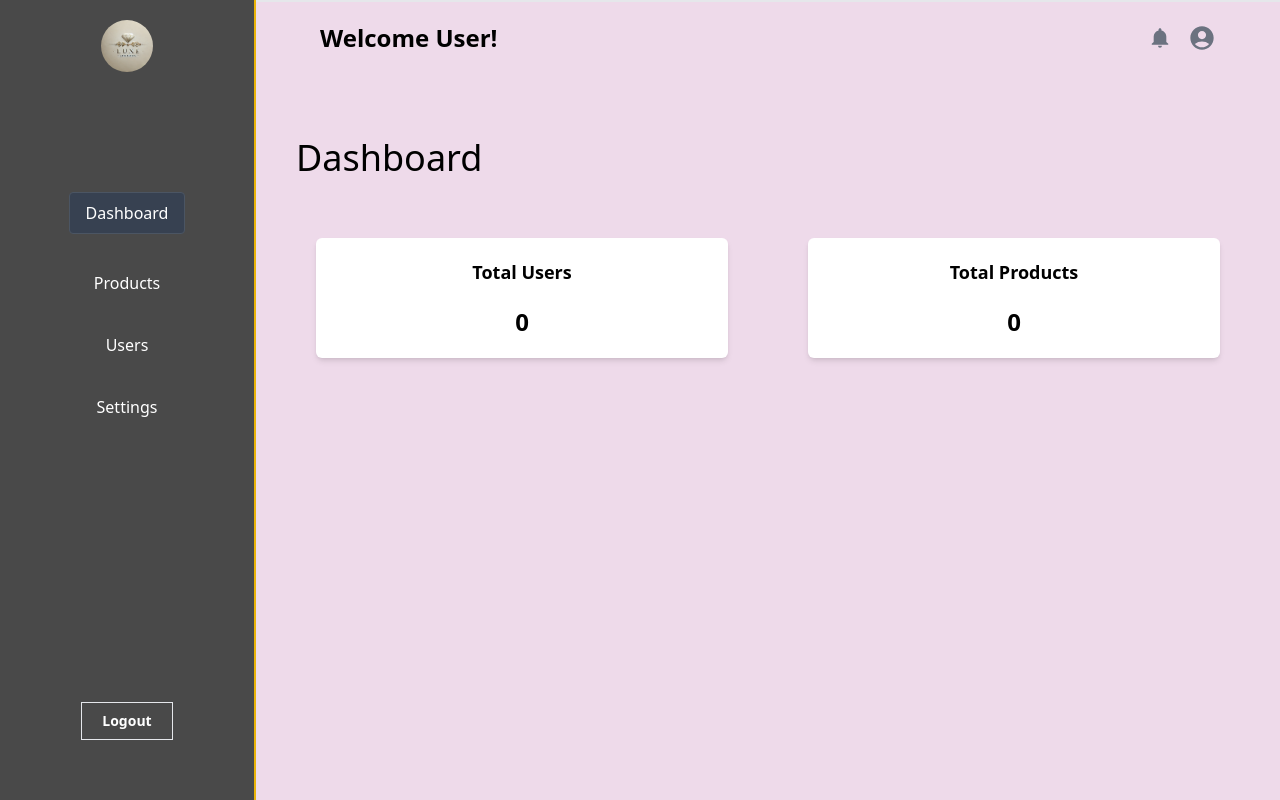
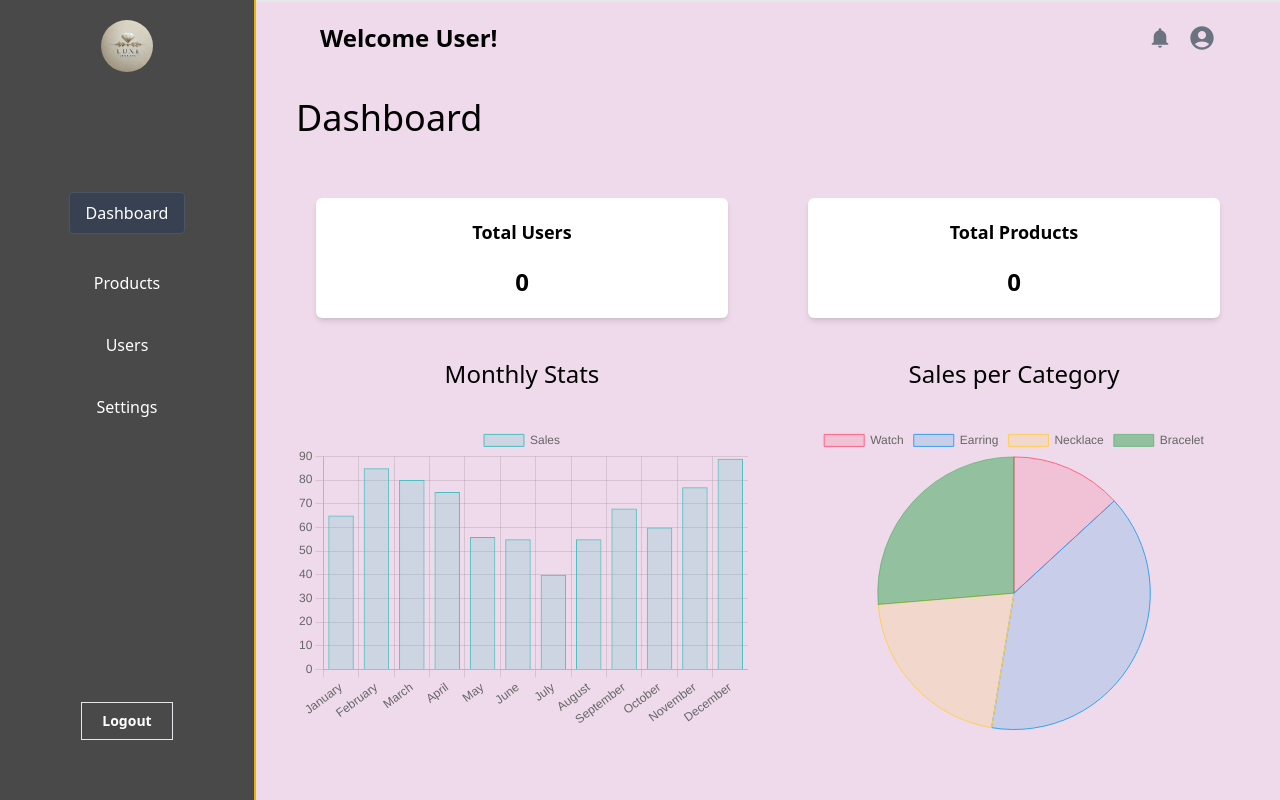
Before and after one commit to kaymkwanazi/Luxe-Elegance, a React (Vite) app in the folder frontend/: page /dashboard in a window 1280 px wide. Built offline with nearby package versions, Linux system fonts and the light colour scheme; no server answers; a web font is replaced by a local one.

Commit message:
statistics

```diff
--- a/frontend/src/components/Sidebar.jsx
+++ b/frontend/src/components/Sidebar.jsx
@@ -1,7 +1,7 @@
 /* eslint-disable no-unused-vars */
 import React from 'react'
 import swal from 'sweetalert'
-import { useNavigate, NavLink } from 'react-router-dom';
+import { useNavigate, NavLink, Link } from 'react-router-dom';
 import logo from '../images/logo-luxe.webp'
 
 export const Sidebar = () => {
@@ -39,7 +39,9 @@ export const Sidebar = () => {
   return (
         <aside className='w-1/5 py-5 bg-[#494949] text-white flex flex-col items-center border-r-2 border-r-yellow-500'>
             <div className='flex items-center justify-center'>
-                <img src={logo} alt='logo' className='rounded-full' width={52}/>
+                <Link to='/dashboard' className='text-2xl font-semibold'>
+                    <img src={logo} alt='logo' className='rounded-full' width={52}/>
+                </Link>
             </div>
             <nav className='text-white flex-grow flex flex-col items-center py-28 space-y-5'>
             <NavLink
--- /dev/null
+++ b/frontend/src/components/Statistics/BarGraph.jsx
@@ -0,0 +1,57 @@
+import React from "react";
+import { Bar } from "react-chartjs-2";
+import {
+  Chart as ChartJS,
+  CategoryScale,
+  LinearScale,
+  BarElement,
+  Title,
+  Tooltip,
+  Legend,
+} from "chart.js";
+
+ChartJS.register(
+  CategoryScale,
+  LinearScale,
+  BarElement,
+  Title,
+  Tooltip,
+  Legend
+);
+
+const BarGraph = () => {
+  const data = {
+    labels: ["January", "February", "March", "April", "May", "June", "July", "August", "September", "October", "November", "December"],
+    datasets: [
+      {
+        label: "Sales",
+        data: [65, 85, 80, 75, 56, 55, 40, 55, 68, 60, 77, 89],
+        backgroundColor: "rgba(75, 192, 192, 0.2)",
+        borderColor: "rgba(75, 192, 192, 1)",
+        borderWidth: 1,
+      },
+    ],
+  };
+
+  const options = {
+    responsive: true,
+    maintainAspectRatio: false,
+    plugins: {
+      legend: {
+        position: "top",
+      },
+      title: {
+        display: true,
+        text: "",
+      },
+    },
+  };
+
+  return (
+    <div style={{ width: "100%", height: "340px" }}>
+      <Bar data={data} options={options} />
+    </div>
+  );
+};
+
+export default BarGraph;
--- /dev/null
+++ b/frontend/src/components/Statistics/PieChart.jsx
@@ -0,0 +1,52 @@
+import React from 'react';
+import { Pie } from 'react-chartjs-2';
+import { Chart as ChartJS, ArcElement, Tooltip, Legend } from 'chart.js';
+
+ChartJS.register(ArcElement, Tooltip, Legend);
+
+const PieChart = () => {
+  const data = {
+    labels: ['Watch', 'Earring', 'Necklace', 'Bracelet'],
+    datasets: [
+      {
+        label: 'monthly sales',
+        data: [5, 15, 8, 10],
+        backgroundColor: [
+          'rgba(255, 99, 132, 0.2)',
+          'rgba(54, 162, 235, 0.2)',
+          'rgba(255, 206, 86, 0.2)',
+          'rgba(11, 156, 49, 0.4)',
+        ],
+        borderColor: [
+          'rgba(255, 99, 132, 1)',
+          'rgba(54, 162, 235, 1)',
+          'rgba(255, 206, 86, 1)',
+          'rgba(11, 156, 49, 0.4)',
+        ],
+        borderWidth: 1,
+      },
+    ],
+  };
+
+  const options = {
+    responsive: true,
+    maintainAspectRatio: false,
+    plugins: {
+      legend: {
+        position: 'top',
+      },
+      title: {
+        display: true,
+        text: '',
+      },
+    },
+  };
+
+  return (
+    <div style={{ width: '100%', height: '340px' }}>
+      <Pie data={data} options={options} />
+    </div>
+  );
+};
+
+export default PieChart;
--- a/frontend/src/components/ToggleMode.jsx
+++ b/frontend/src/components/ToggleMode.jsx
@@ -1,16 +1,27 @@
 import React from 'react';
 
 export default function ThemeToggle({ theme, setTheme }) {
+  const handleChange = () => {
+    const newTheme = theme === "light" ? "dark" : "light";
+    setTheme(newTheme);
+    localStorage.setItem("theme", newTheme);
+    if (newTheme === "dark") {
+      document.documentElement.classList.add("dark");
+    } else {
+      document.documentElement.classList.remove("dark");
+    }
+  };
+
   return (
     <label className="relative inline-flex items-center cursor-pointer">
       <input
         type="checkbox"
         checked={theme === "dark"}
-        onChange={() => setTheme(theme === "light" ? "dark" : "light")}
+        onChange={handleChange}
         className="sr-only"
       />
       {/* Toggle Background */}
-      <div className="w-12 h-6 bg-gray-300 dark:bg-gray-700 rounded-full transition-colors"></div>
+      <div className="w-12 h-6 bg-white dark:bg-gray-700 rounded-full transition-colors"></div>
       {/* Toggle Knob (React-controlled position) */}
       <div
         className={`absolute w-5 h-5 bg-white rounded-full shadow-md left-1 top-1 transition-transform ${
--- a/frontend/src/pages/AdminDashboard.jsx
+++ b/frontend/src/pages/AdminDashboard.jsx
@@ -7,6 +7,8 @@ import swal from 'sweetalert';
 import { UsersAndProducts } from '../components/UsersAndProducts';
 import { Sidebar } from '../components/Sidebar';
 import { AdminNavbar } from '../components/AdminNavbar';
+import  BarGraph  from '../components/Statistics/BarGraph';
+import  PieChart  from '../components/Statistics/PieChart';
 
 export const AdminDashboard = (theme) => {
   return (
@@ -20,9 +22,29 @@ export const AdminDashboard = (theme) => {
             <AdminNavbar />
 
             {/* Total items and users */}
-            <div className='container mx-auto px-10 py-10'>
+            <div className='container mx-auto px-10'>
                 <h1 className='text-4xl mb-10'>Dashboard</h1>
                 <UsersAndProducts />
+            </div>
+
+            {/* Statistics */}
+            <div className='container mx-auto px-10 mt-5'>
+              <div className='grid grid-cols-2 gap-10'>
+                {/* Bar graph */}
+                <div className='flex flex-col h-full'>
+                  <h1 className='text-center text-2xl'>Monthly Stats</h1>
+                  <div className='flex-1 h-96'>
+                    <BarGraph />
+                  </div>
+                </div>
+                {/* Pie chart */}
+                <div className='flex flex-col h-full'>
+                  <h1 className='text-center text-2xl'>Sales per Category</h1>
+                  <div className='flex-1 h-96'>
+                    <PieChart />
+                  </div>
+                </div>
+              </div>
             </div>
         </main>
     </div>
--- a/package.json
+++ b/package.json
@@ -28,6 +28,7 @@
     "express-async-handler": "^1.2.0",
     "jsonwebtoken": "^9.0.2",
     "mongoose": "^8.8.2",
+    "react-chartjs-2": "^5.3.0",
     "react-icons": "^5.4.0",
     "react-tooltip": "^5.28.0",
     "sweetalert": "^2.1.2",
```
Also changed, not shown: 1 other file (tests, documents, lock files or other folders).
